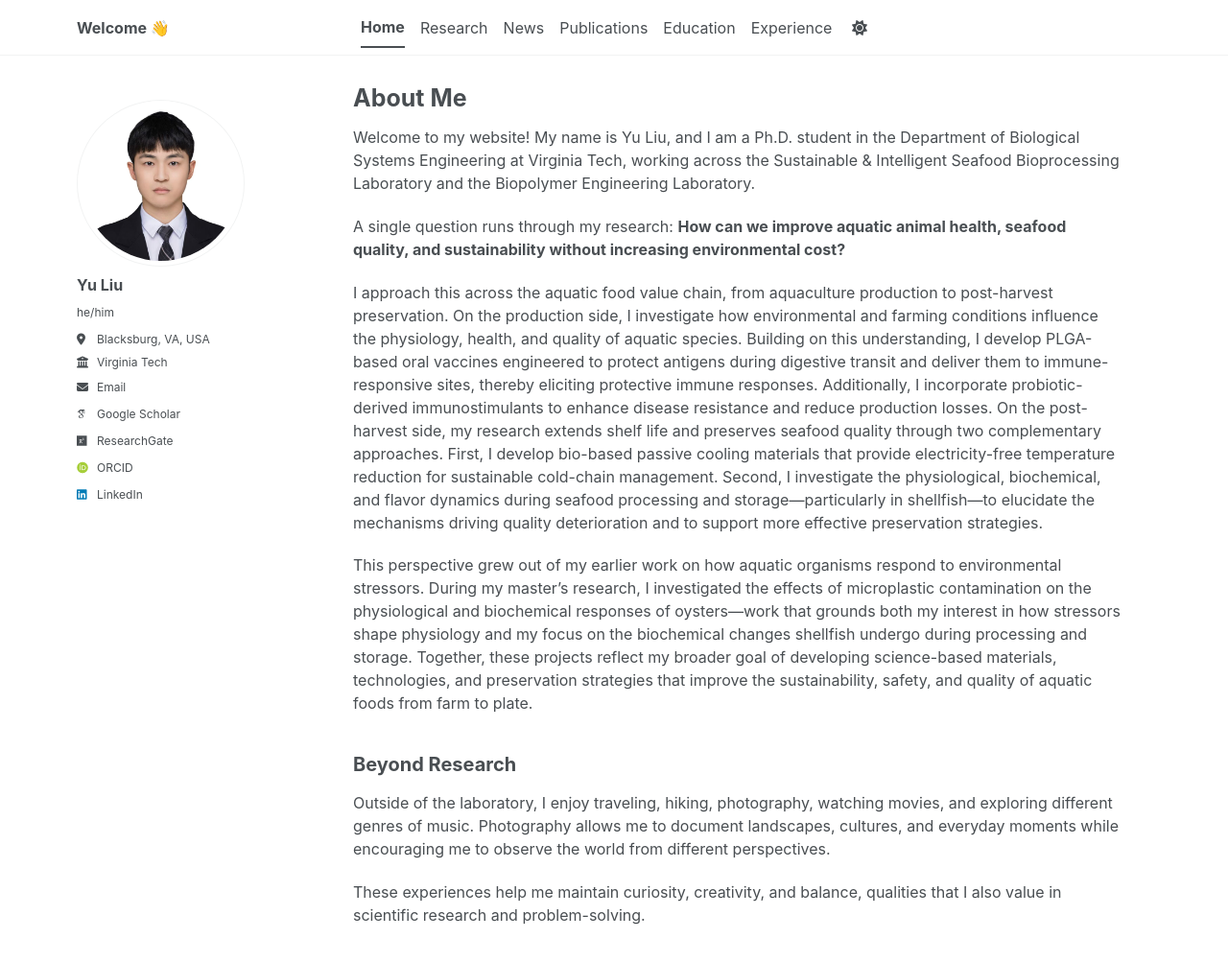
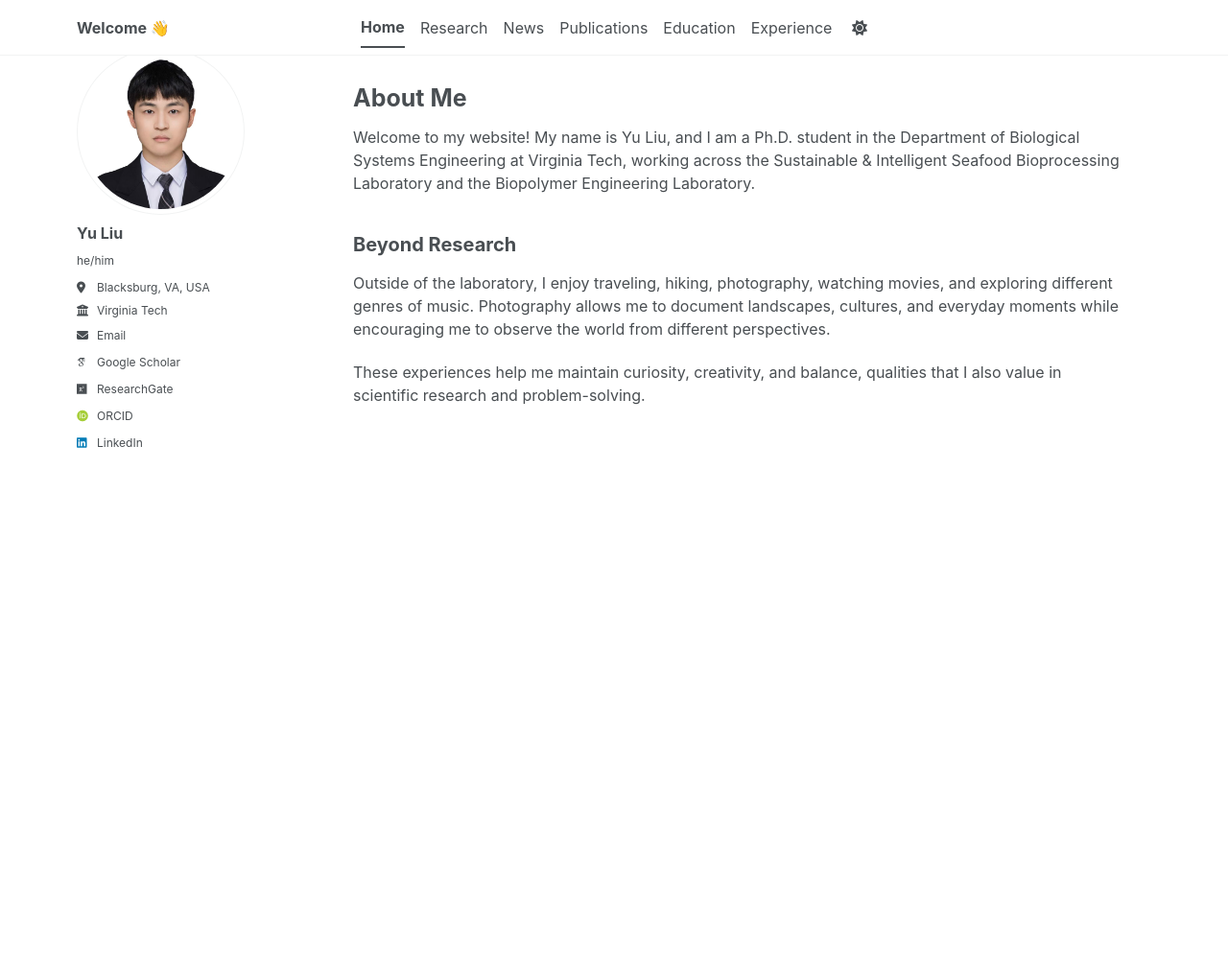
Before and after one commit to yuliu0322/yuliu0322.github.io, a Jekyll site: the page built from _pages/about.md, in a window 1280 px wide and 1019 px high. Shown: the top 1003 px of the window at 96% size. Built offline with Jekyll 4.4.1, drawn with Linux system fonts in a browser that asks for light colours; some web fonts are replaced; a script bundle is joined from its source files by our own code; library files that are not in the unit come from our copies.

Commit message:
Update about.md

```diff
--- a/_pages/about.md
+++ b/_pages/about.md
@@ -21,12 +21,6 @@ redirect_from:
 Welcome to my website! My name is Yu Liu, and I am a Ph.D. student in the Department of Biological Systems Engineering at Virginia Tech, working across the
 Sustainable & Intelligent Seafood Bioprocessing Laboratory and the Biopolymer Engineering Laboratory.
 
-A single question runs through my research: **How can we improve aquatic animal health, seafood quality, and sustainability without increasing environmental cost?**
-
-I approach this across the aquatic food value chain, from aquaculture production to post-harvest preservation. On the production side, I investigate how environmental and farming conditions influence the physiology, health, and quality of aquatic species. Building on this understanding, I develop PLGA-based oral vaccines engineered to protect antigens during digestive transit and deliver them to immune-responsive sites, thereby eliciting protective immune responses. Additionally, I incorporate probiotic-derived immunostimulants to enhance disease resistance and reduce production losses. On the post-harvest side, my research extends shelf life and preserves seafood quality through two complementary approaches. First, I develop bio-based passive cooling materials that provide electricity-free temperature reduction for sustainable cold-chain management. Second, I investigate the physiological, biochemical, and flavor dynamics during seafood processing and storage—particularly in shellfish—to elucidate the mechanisms driving quality deterioration and to support more effective preservation strategies.
-
-This perspective grew out of my earlier work on how aquatic organisms respond to environmental stressors. During my master's research, I investigated the effects of microplastic contamination on the physiological and biochemical responses of oysters—work that grounds both my interest in how stressors shape physiology and my focus on the biochemical changes shellfish undergo during processing and storage. Together, these projects reflect my broader goal of developing science-based materials, technologies, and preservation strategies that improve the sustainability, safety, and quality of aquatic foods from farm to plate.
-
 ## Beyond Research
 
 Outside of the laboratory, I enjoy traveling, hiking, photography, watching movies, and exploring different genres of music. Photography allows me to document landscapes, cultures, and everyday moments while encouraging me to observe the world from different perspectives.
```
